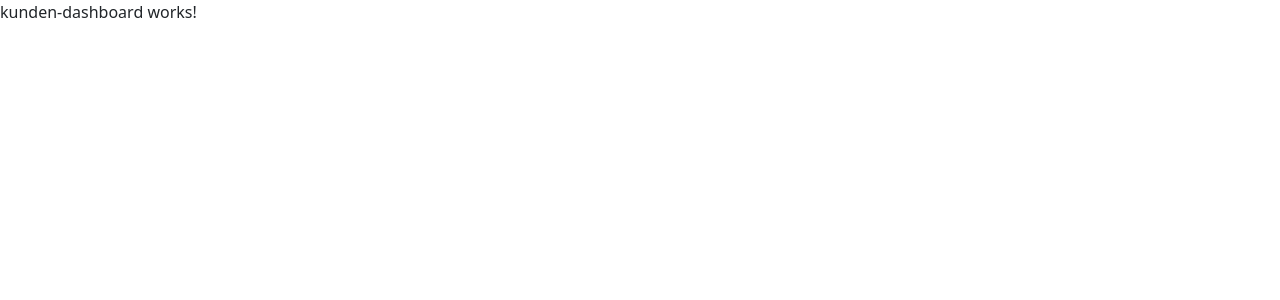
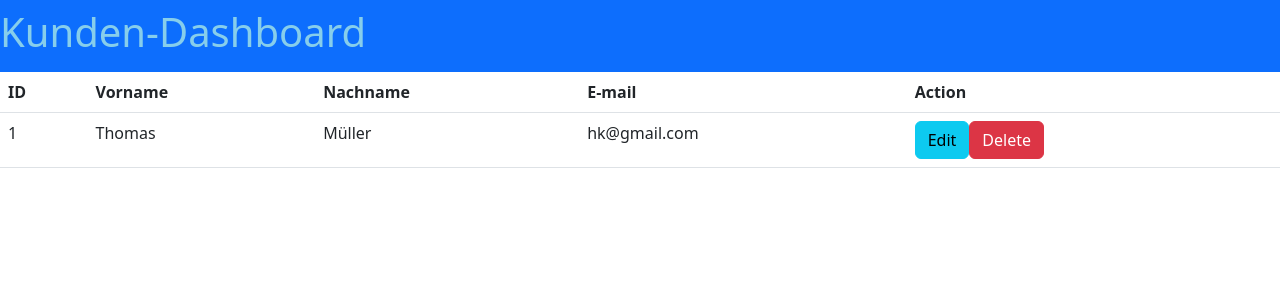
Before and after one commit to hamzaKes/CrudOP, an Angular app: page / in a window 1280 px wide. Shown: the top 300 px of the page. Built offline with nearby package versions, Linux system fonts and the light colour scheme.

Commit message:
test and setup table

```diff
--- /dev/null
+++ b/db.json
@@ -0,0 +1,19 @@
+{
+  "posts": [
+    {
+      "id": 1,
+      "title": "json-server",
+      "author": "typicode"
+    }
+  ],
+  "comments": [
+    {
+      "id": 1,
+      "body": "some comment",
+      "postId": 1
+    }
+  ],
+  "profile": {
+    "name": "typicode"
+  }
+}
--- a/src/app/kunden-dashboard/kunden-dashboard.component.html
+++ b/src/app/kunden-dashboard/kunden-dashboard.component.html
@@ -1 +1,26 @@
-<p>kunden-dashboard works!</p>
+<nav class="navbar navbar-light bg-primary">
+  <h1 style="color: skyblue" data-test="Title">Kunden-Dashboard</h1>
+</nav>
+<table class="table">
+  <thead>
+  <tr>
+    <th class='attributes' scope="col" >ID</th>
+    <th class='attributes' scope="col" >Vorname</th>
+    <th class='attributes' scope="col" >Nachname</th>
+    <th class='attributes' scope="col" >E-mail</th>
+    <th class='attributes' scope="col" >Action</th>
+  </tr>
+  </thead>
+  <tbody>
+  <tr>
+    <td>1</td>
+    <td>Thomas</td>
+    <td>Müller</td>
+    <td>hk@gmail.com</td>
+    <td>
+      <button class="btn btn-info">Edit</button>
+      <button class="btn btn-danger">Delete</button>
+    </td>
+  </tr>
+  </tbody>
+</table>
```
Also changed, not shown: 2 other files (tests, documents, lock files or other folders).
